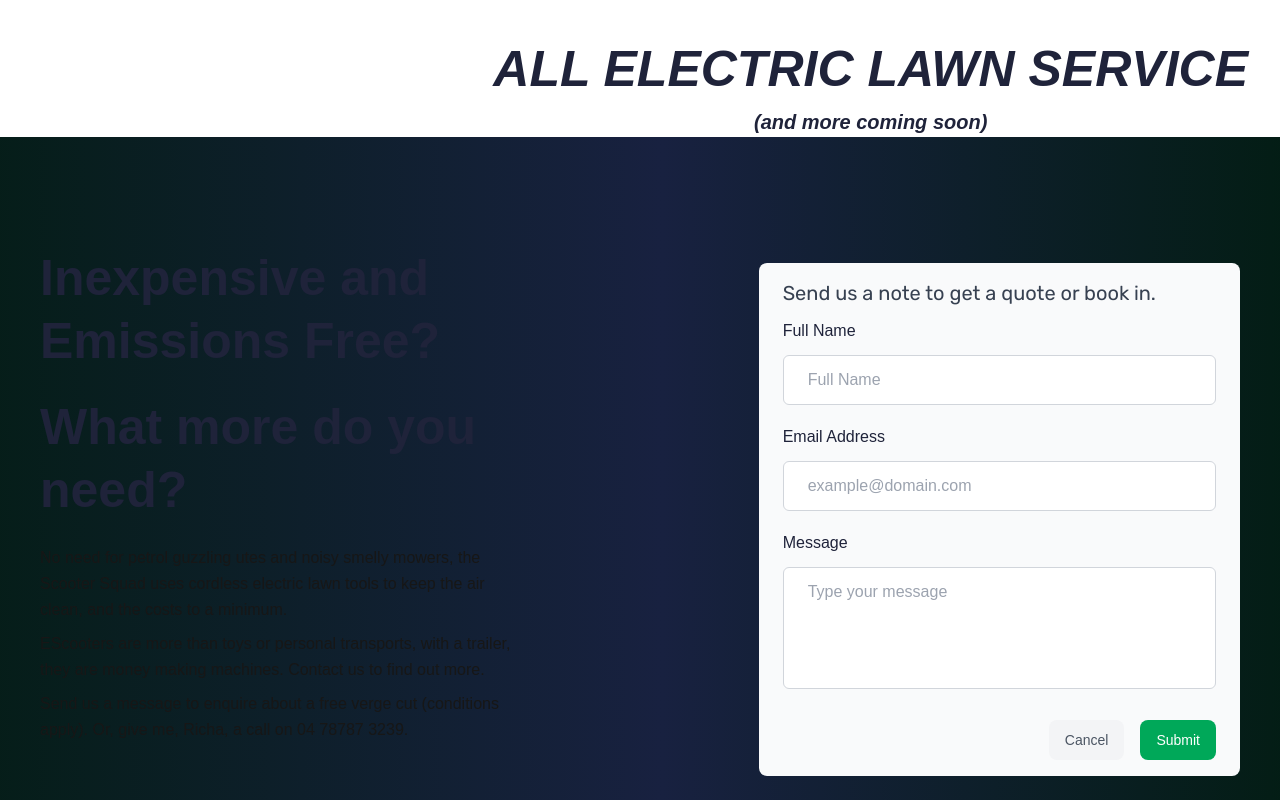
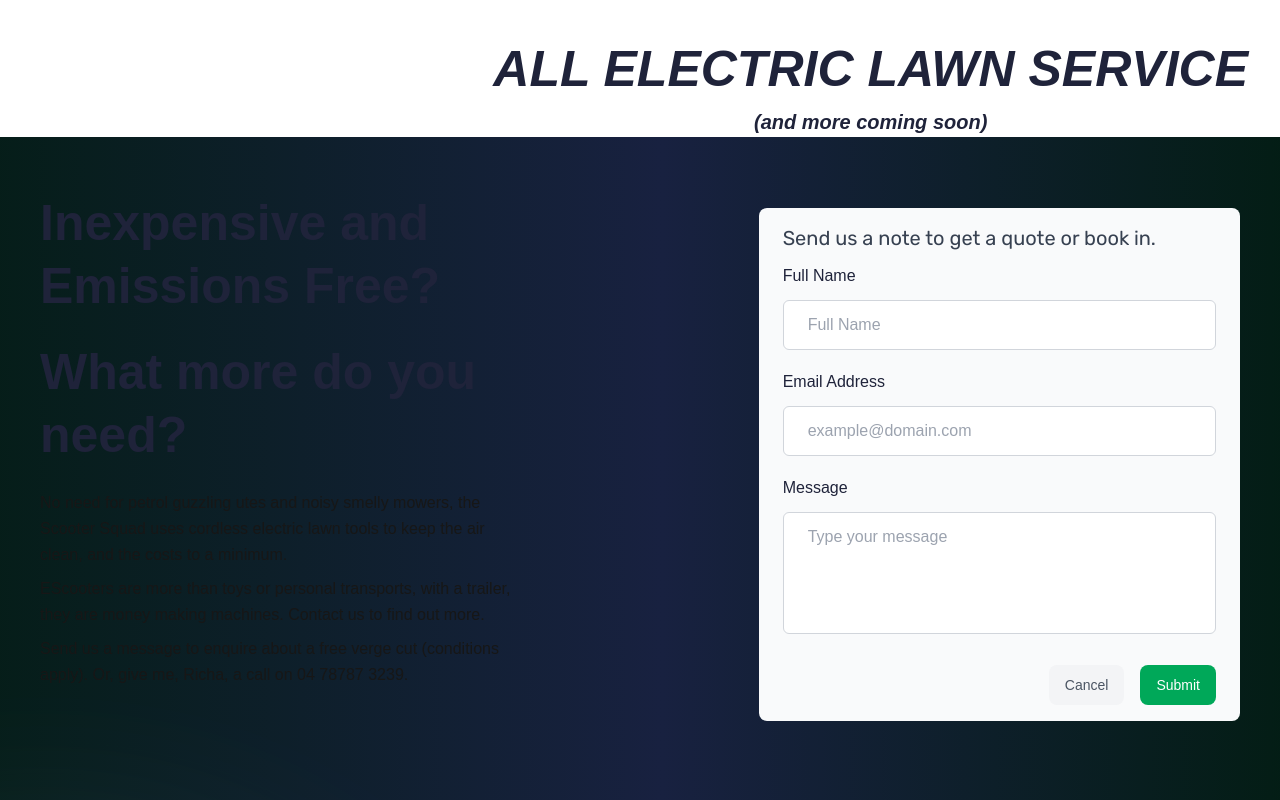
Before and after one commit to berrrich/e-team.net.au, a Next.js app: page / in a window 1280 px wide. Shown: the top 800 px of the page. Built offline with nearby package versions, Linux system fonts and the light colour scheme; a web font is replaced by a local one.

Commit message:
Update index.tsx

```diff
--- a/app/components/HeroArea/index.tsx
+++ b/app/components/HeroArea/index.tsx
@@ -7,7 +7,7 @@ const HeroArea = () => {
 
   return (
     <>
-      <section id="home" className="relative z-10 bg-[#F8FAFB] py-[110px] bg-gradient-3">
+      <section id="home" className="relative z-10 bg-[#F8FAFB] py-[55px] bg-gradient-3">
         <div className="container lg:max-w-[1305px] lg:px-10">
           <div className="-mx-4 flex flex-wrap items-top">
             <div className="w-full px-4 lg:w-7/12">
```
